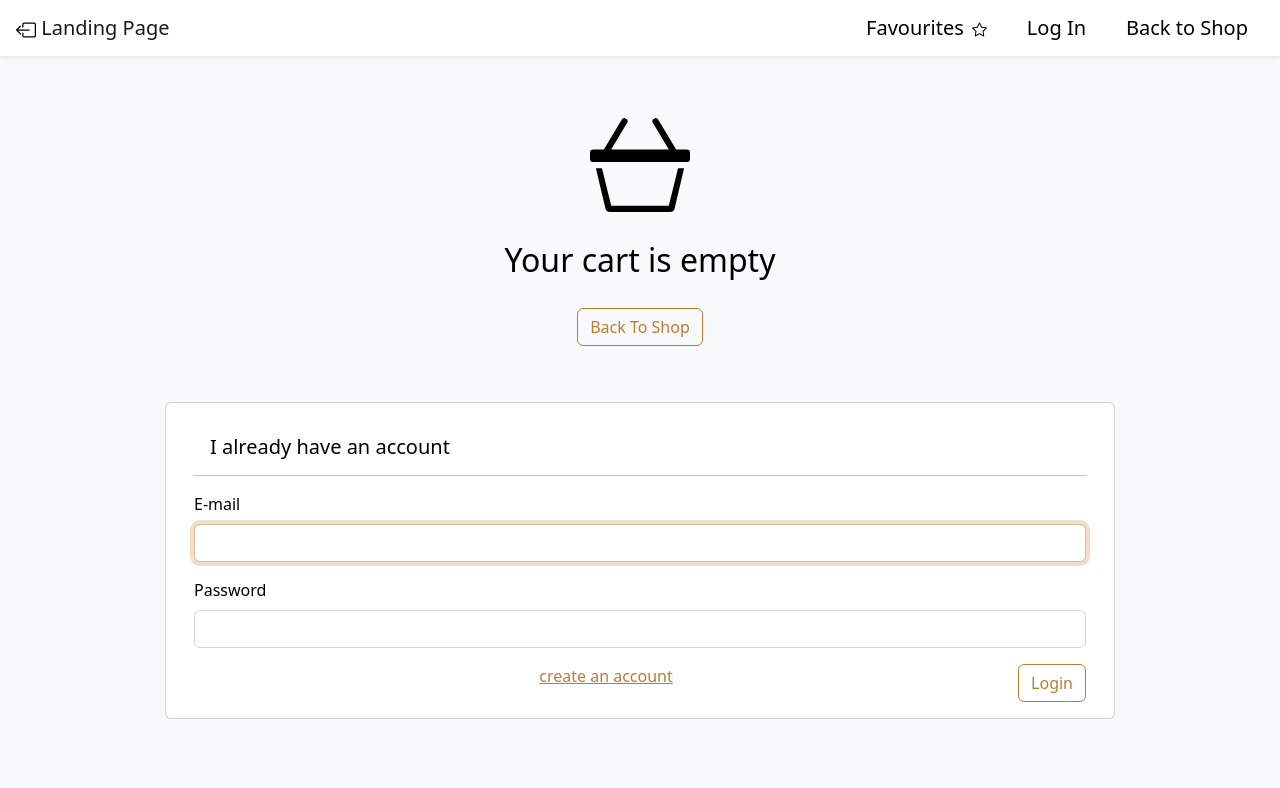
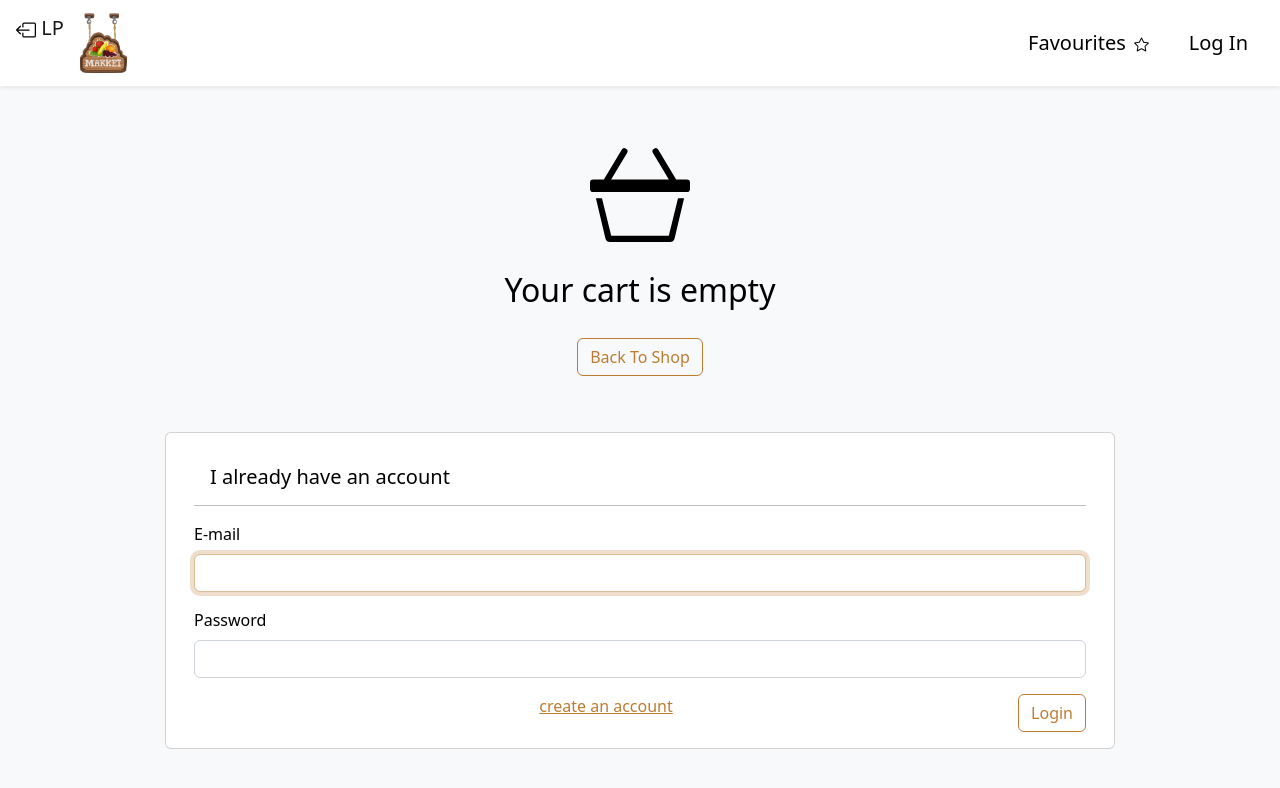
Before and after one commit to philica94/GreenGrocery, a React (Create React App) app: page /#/green-grocery/checkout in a window 1280 px wide. Shown: the top 788 px of the page. Built offline with nearby package versions, Linux system fonts and the light colour scheme.

Commit message:
feat: navigation changes

```diff
--- a/src/components/green-grocery/checkout/BackToShopButton.js
+++ /dev/null
@@ -1,13 +0,0 @@
-import { Link } from 'react-router-dom';
-
-const BackToShopButton = () => {
-  return (
-    <div>
-      <Link to='/green-grocery' className='navbar-brand d-flex'>
-        <span>Back to Shop</span>
-      </Link>
-    </div>
-  );
-};
-
-export default BackToShopButton;
--- /dev/null
+++ b/src/components/green-grocery/layout/LogoButton.js
@@ -0,0 +1,11 @@
+import { Link } from 'react-router-dom';
+
+const LogoButton = () => {
+  return (
+    <Link to='/green-grocery' className='navbar-brand d-flex' role='button'>
+      <img src='./images/logo.jpg' height='60px' />
+    </Link>
+  );
+};
+
+export default LogoButton;
--- a/src/components/green-grocery/layout/MainNavigation.js
+++ b/src/components/green-grocery/layout/MainNavigation.js
@@ -2,33 +2,29 @@ import { Link, useLocation, useRouteMatch } from 'react-router-dom';
 import { useSelector } from 'react-redux';
 
 import Cart from '../homepage/cart/Cart';
-import BackToShopButton from '../checkout/BackToShopButton';
 import LoginButton from '../login/LoginButton';
-import LogoutButton from '../login/LogoutButton';
 import { BoxArrowLeft } from 'react-bootstrap-icons';
 import Favourites from '../homepage/favourites/Favourites';
 import WelcomeOnPage from '../login/WelcomeOnPage';
+import LogoButton from './LogoButton';
 
 const MainNavigation = () => {
   const isLoggedIn = useSelector((state) => state.auth.isLoggedIn);
   const { pathname } = useLocation();
-  const greenGroceryPathMatch = useRouteMatch(['/green-grocery']);
   const isInCheckout = pathname.includes('/green-grocery/checkout');
-  const isInTheShop = greenGroceryPathMatch?.isExact;
 
   return (
     <nav className='navbar sticky-top bg-white mb-2 shadow-sm d-flex px-3'>
-      <div>
+      <div className='d-flex'>
         <Link to='/' className='navbar-brand'>
-          {<BoxArrowLeft />} Landing Page
+          {<BoxArrowLeft />} LP
         </Link>
+        <LogoButton />
       </div>
       <div className='d-flex gap-4'>
-        {isLoggedIn && <WelcomeOnPage />}
         <Favourites />
         {!isInCheckout && <Cart />}
-        {isLoggedIn ? <LogoutButton /> : <LoginButton />}
-        {!isInTheShop && <BackToShopButton />}
+        {isLoggedIn ? <WelcomeOnPage /> : <LoginButton />}
       </div>
     </nav>
   );
--- a/src/components/green-grocery/login/LogoutButton.js
+++ /dev/null
@@ -1,19 +0,0 @@
-import { useDispatch } from 'react-redux';
-import { authActions } from '../../../store/slices/auth';
-import Button from '../../UI/Button';
-
-const LogoutButton = () => {
-  const dispatch = useDispatch();
-
-  const submitLogoutHandler = () => {
-    dispatch(authActions.logout());
-  };
-
-  return (
-    <Button type='submit' className='navbar-brand d-flex' onClick={submitLogoutHandler}>
-      Log Out
-    </Button>
-  );
-};
-
-export default LogoutButton;
--- a/src/components/green-grocery/login/WelcomeOnPage.js
+++ b/src/components/green-grocery/login/WelcomeOnPage.js
@@ -1,7 +1,10 @@
-import { useSelector } from 'react-redux';
+import { useDispatch, useSelector } from 'react-redux';
 import { useHistory } from 'react-router-dom';
 
+import { authActions } from '../../../store/slices/auth';
+
 const WelcomeOnPage = () => {
+  const dispatch = useDispatch();
   const userNickname = useSelector((state) => state.auth.loggedUserEmail.split('@').shift());
   const history = useHistory();
 
@@ -9,9 +12,14 @@ const WelcomeOnPage = () => {
     history.push('/green-grocery/orders');
   };
 
+  const submitLogoutHandler = () => {
+    dispatch(authActions.logout());
+    history.push('/green-grocery');
+  };
+
   return (
     <div className='navbar-brand d-flex dropdown' role='button'>
-      <a className='dropdown-toggle' href='' role='button' data-bs-toggle='dropdown' aria-expanded='false'>
+      <a className='dropdown-toggle' role='button' data-bs-toggle='dropdown' aria-expanded='false'>
         <span>
           Welcome <span>{userNickname}</span> !
         </span>
@@ -22,6 +30,14 @@ const WelcomeOnPage = () => {
             My orders
           </a>
         </li>
+        <li>
+          <hr className='dropdown-divider' />
+        </li>
+        <li>
+          <a className='dropdown-item' onClick={submitLogoutHandler}>
+            Logout
+          </a>
+        </li>
       </ul>
     </div>
   );
```
Also changed, not shown: public/images/logo.jpg (added).
